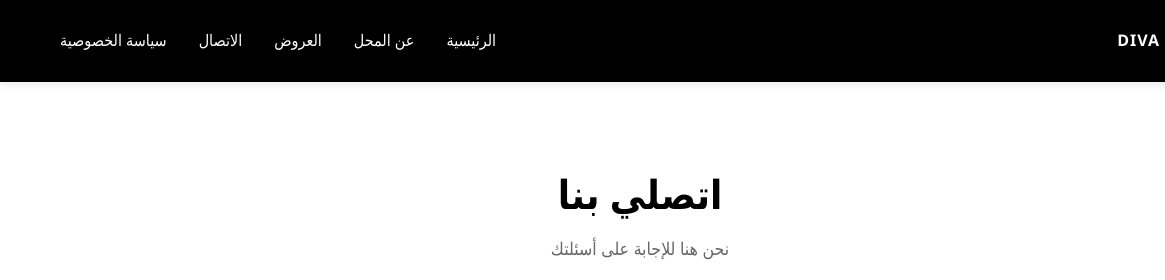
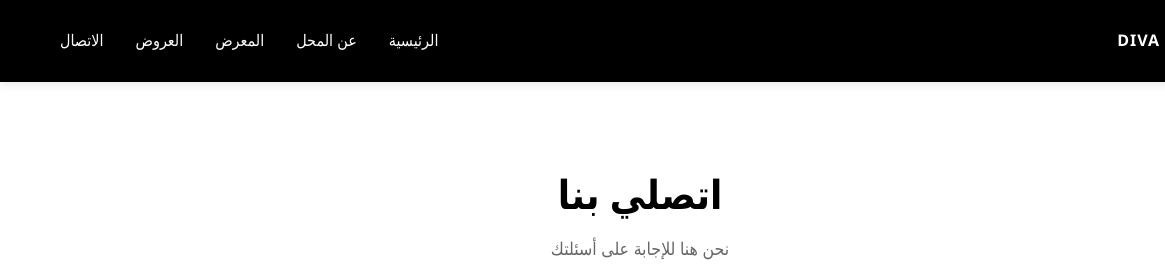
Before and after one commit to AZMYEHAB21/DIVA-STOR, a plain HTML site: page contact.html in a window 1280 px wide. Shown: the top 280 px of the page, 0-1165 px from the left. Drawn offline with Linux system fonts and the light colour scheme.

Commit message:
Add gallery link and remove privacy link in contact.html

```diff
--- a/contact.html
+++ b/contact.html
@@ -46,9 +46,10 @@
             <ul class="nav-menu" id="navMenu">
                 <li><a href="index.html" class="nav-link">الرئيسية</a></li>
                 <li><a href="about.html" class="nav-link">عن المحل</a></li>
+                <li><a href="gallery.html" class="nav-link">المعرض</a></li>
                 <li><a href="offers.html" class="nav-link">العروض</a></li>
                 <li><a href="#contact" class="nav-link">الاتصال</a></li>
-                <li><a href="privacy.html" class="nav-link">سياسة الخصوصية</a></li>
+
             </ul>
         </div>
     </nav>
```
